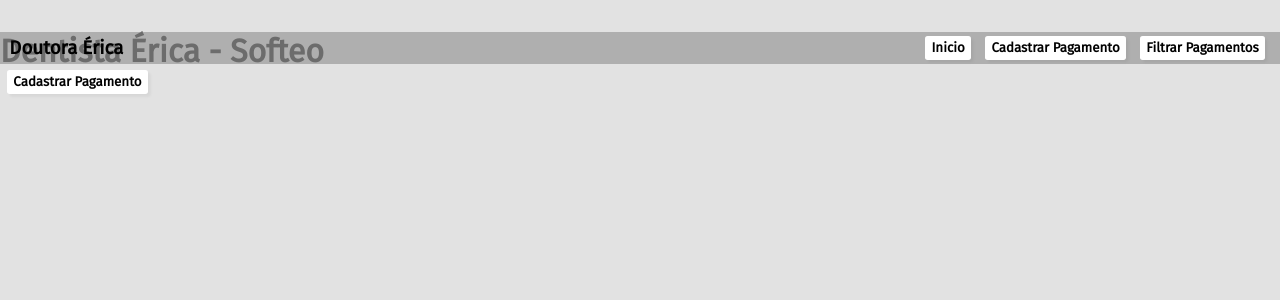
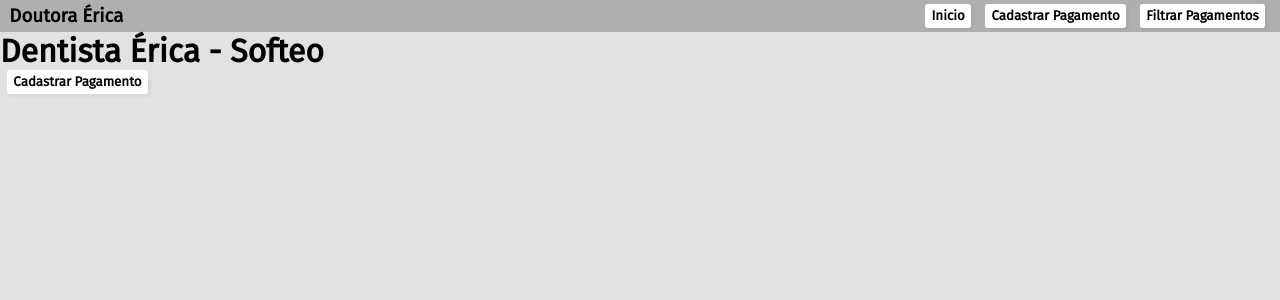
Before and after one commit to VHBS/dentista_teste_tecnico, a React (Create React App) app in the folder frontend/: page / in a window 1280 px wide. Shown: the top 300 px of the page. Built offline with nearby package versions, Linux system fonts and the light colour scheme; no server answers.

Commit message:
style: estilizando barra de navegacao

```diff
--- a/frontend/src/styles/Nav.ts
+++ b/frontend/src/styles/Nav.ts
@@ -2,6 +2,8 @@ import styled from 'styled-components';
 
 export const Nav = styled.nav`
   @media (max-width: 380px) {
+    margin-top: -2em;
+
     height: 6em;
     h3 {
       display: none;
@@ -15,6 +17,7 @@ export const Nav = styled.nav`
     }
   }
   @media (min-width: 380px) and (max-width: 532px) {
+    margin-top: -2em;
     height: 4em;
   }
   height: 2em;
@@ -23,6 +26,7 @@ export const Nav = styled.nav`
   justify-content: space-between;
   align-items: center;
   background-color: rgba(155, 155, 155, 0.7);
+  margin-top: -2em;
 
   h3 {
     padding: 0 0.5em;
```
